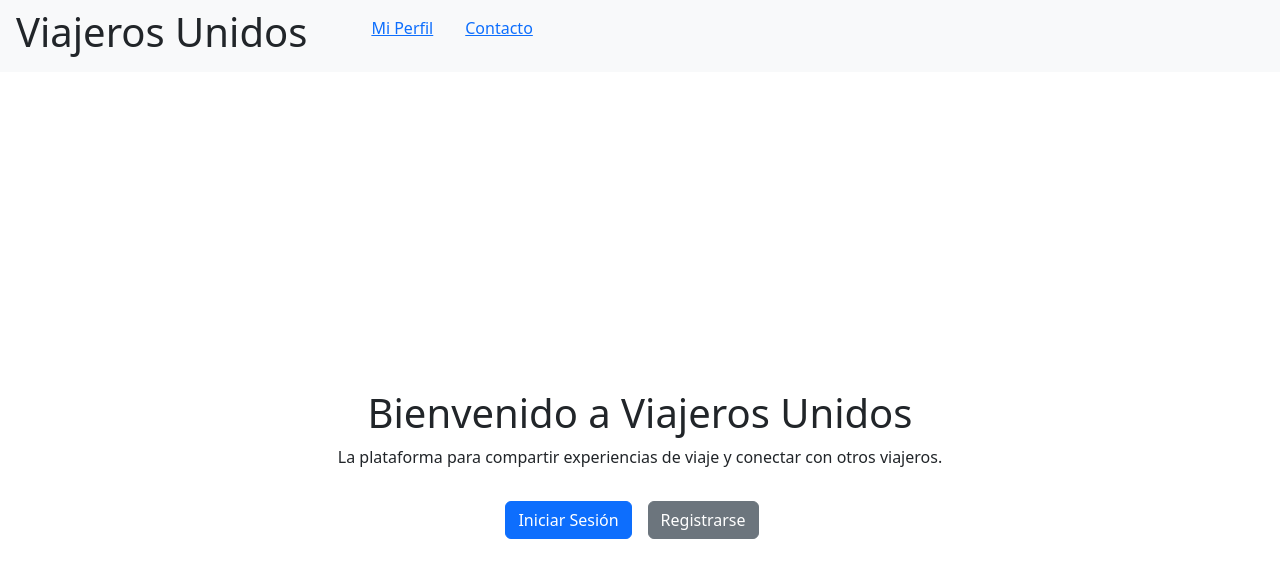
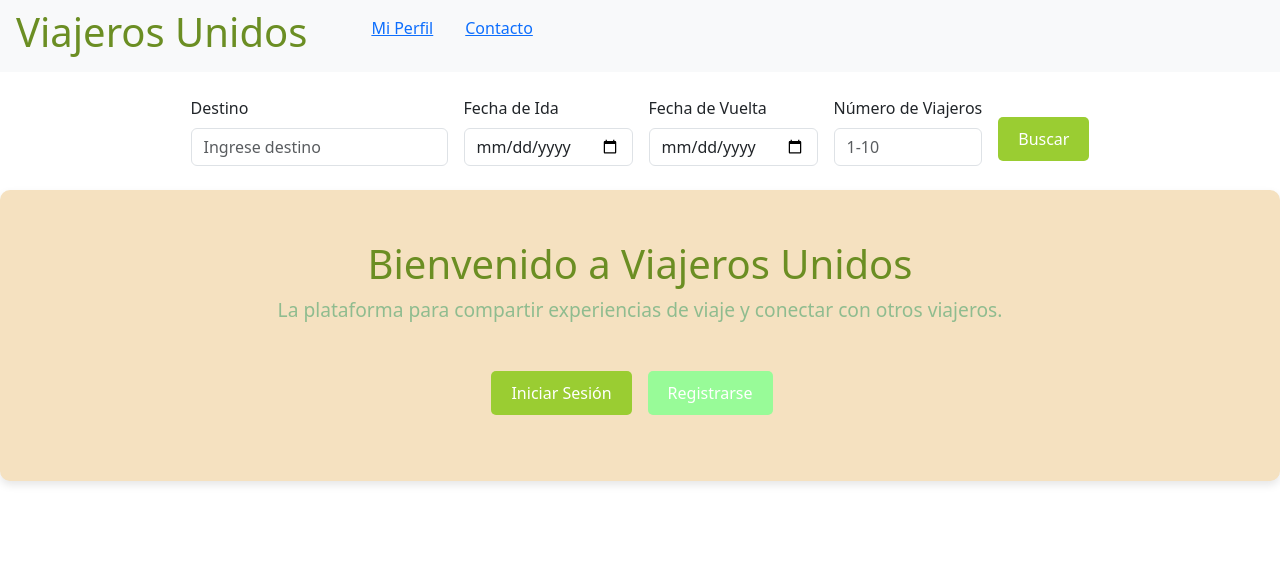
Before and after one commit to JavierSP1997/appFrontViajes, an Angular app: page / in a window 1280 px wide. Shown: the top 578 px of the page. Built offline with nearby package versions, Linux system fonts and the light colour scheme.

Commit message:
probando las variables de colores en el hero de la home

```diff
--- a/src/app/pages/home/home.component.css
+++ b/src/app/pages/home/home.component.css
@@ -0,0 +1,46 @@
+.hero {
+    background-color: var(--color-fondo-principal);
+    color: var(--color-texto);
+    padding: 50px 0;
+    text-align: center;
+    border-radius: 10px;
+    box-shadow: 0 4px 8px var(--color-sombra);
+  }
+
+  h1 {
+    color: var(--color-titulo-principal);
+    font-size: 2.5rem;
+  }
+
+  p {
+    color: var(--color-titulo-secundario);
+    font-size: 1.2rem;
+    margin-bottom: 30px;
+  }
+
+  button.btn {
+    background-color: var(--color-boton-fondo);
+    color: var(--color-boton-texto);
+    border: none;
+    padding: 10px 20px;
+    border-radius: 5px;
+    cursor: pointer;
+    transition: background-color 0.3s ease;
+  }
+
+  button.btn:hover {
+    background-color: var(--color-enlace-hover);
+  }
+
+  button.btn-primary {
+    background-color: var(--color-boton-fondo);
+  }
+
+  button.btn-secondary {
+    background-color: var(--color-fondo-tarjeta);
+    margin-left: 15px;
+  }
+
+  button.btn-secondary:hover {
+    background-color: var(--color-enlace-hover);
+  }
--- a/src/app/pages/home/home.component.html
+++ b/src/app/pages/home/home.component.html
@@ -9,7 +9,29 @@
         </li>
     </ul>
 </nav>
-<div class="container-fluid d-flex flex-column justify-content-center align-items-center vh-100">
+<div class="d-flex justify-content-center align-items-center my-4">
+    <form class="d-flex flex-wrap justify-content-center align-items-center w-100">
+        <div class="form-group mx-2">
+            <label for="destino" class="form-label">Destino</label>
+            <input type="text" id="destino" class="form-control" placeholder="Ingrese destino">
+        </div>
+        <div class="form-group mx-2">
+            <label for="fecha-ida" class="form-label">Fecha de Ida</label>
+            <input type="date" id="fecha-ida" class="form-control">
+        </div>
+        <div class="form-group mx-2">
+            <label for="fecha-vuelta" class="form-label">Fecha de Vuelta</label>
+            <input type="date" id="fecha-vuelta" class="form-control">
+        </div>
+        <div class="form-group mx-2">
+            <label for="viajeros" class="form-label">Número de Viajeros</label>
+            <input type="number" id="viajeros" class="form-control" min="1" max="10" placeholder="1-10">
+        </div>
+        <button type="submit" class="btn btn-primary mx-2 mt-3">Buscar</button>
+    </form>
+</div>
+
+<div class="hero container-fluid d-flex flex-column justify-content-center align-items-center">
     <h1 class="text-center">Bienvenido a Viajeros Unidos</h1>
     <p class="text-center">La plataforma para compartir experiencias de viaje y conectar con otros viajeros.</p>
     <div>
```
